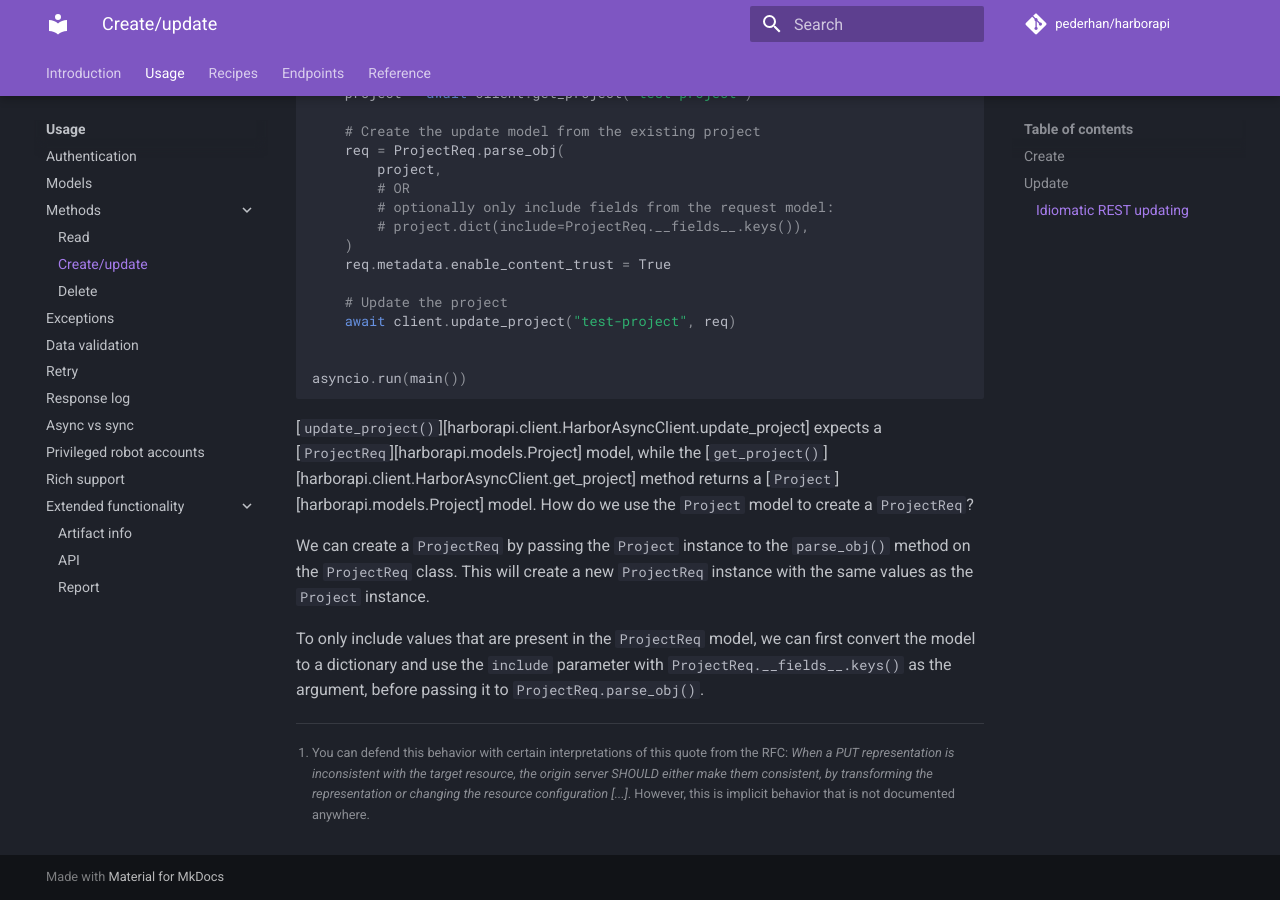
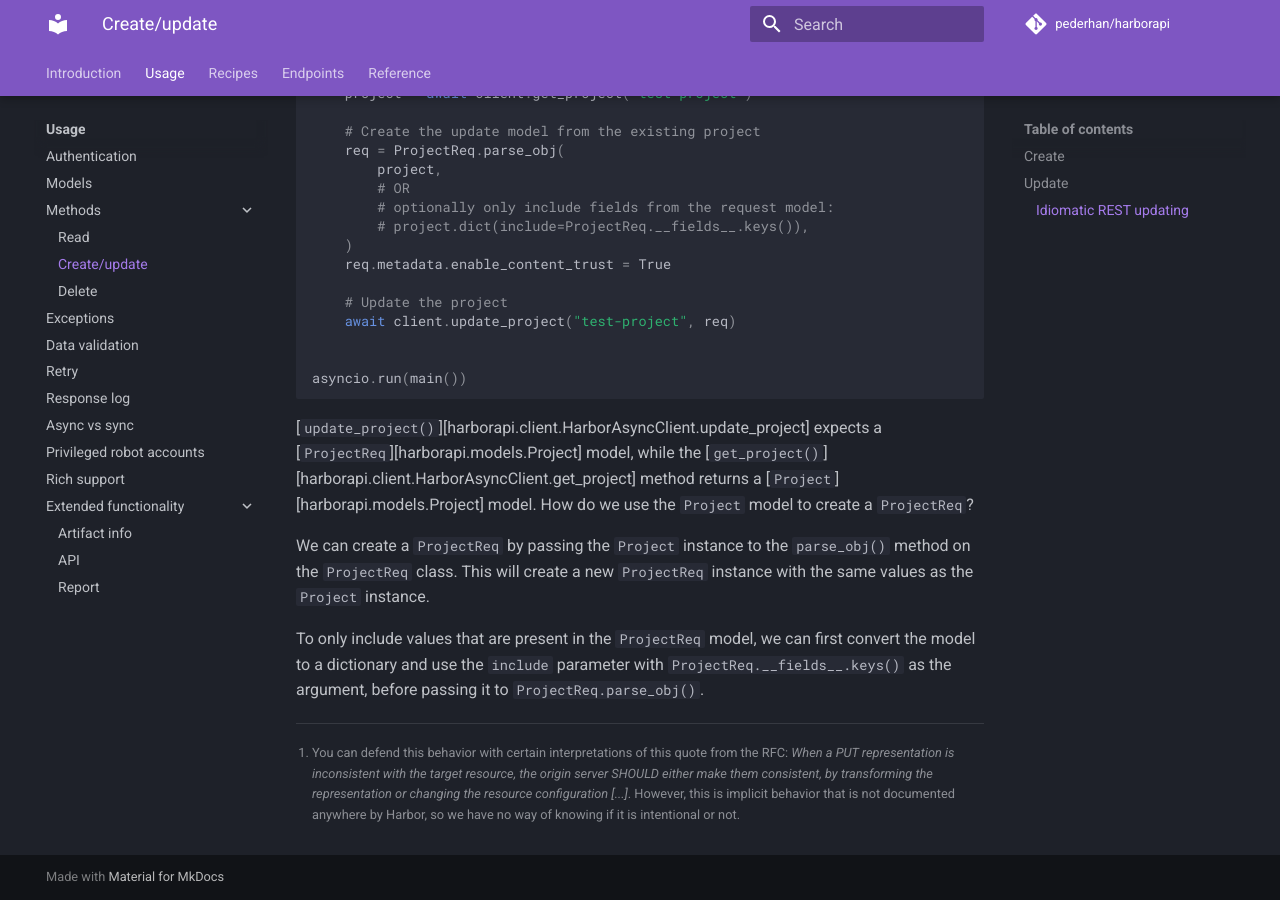
Before and after one commit to unioslo/harborapi, an MkDocs documentation site: the page built from docs/usage/methods/create-update.md, in a window 1280 px wide and 900 px high, scrolled down 2979 px. Built offline with MkDocs 1.6.1 and Material for MkDocs 9.7.7, drawn with Linux system fonts in a browser that asks for light colours; comment, search, counter and statistics services are not loaded.

Commit message:
Docs: expand RFC PUT footnote

````diff
--- a/docs/usage/methods/create-update.md
+++ b/docs/usage/methods/create-update.md
@@ -129,7 +129,6 @@ async def main() -> None:
 asyncio.run(main())
 ```
 
-
 [`update_project()`][harborapi.client.HarborAsyncClient.update_project] expects a [`ProjectReq`][harborapi.models.Project] model, while the [`get_project()`][harborapi.client.HarborAsyncClient.get_project] method returns a [`Project`][harborapi.models.Project] model. How do we use the `Project` model to create a `ProjectReq`?
 
 We can create a `ProjectReq` by passing the `Project` instance to the `parse_obj()` method on the `ProjectReq` class. This will create a new `ProjectReq` instance with the same values as the `Project` instance.
@@ -140,4 +139,4 @@ To only include values that are present in the `ProjectReq` model, we can first
 [^1]: You can defend this behavior with certain interpretations of this quote from the RFC: *When a PUT
    representation is inconsistent with the target resource, the origin
    server SHOULD either make them consistent, by transforming the
-   representation or changing the resource configuration [...]*. However, this is implicit behavior that is not documented anywhere.
+   representation or changing the resource configuration [...]*. However, this is implicit behavior that is not documented anywhere by Harbor, so we have no way of knowing if it is intentional or not.
````
